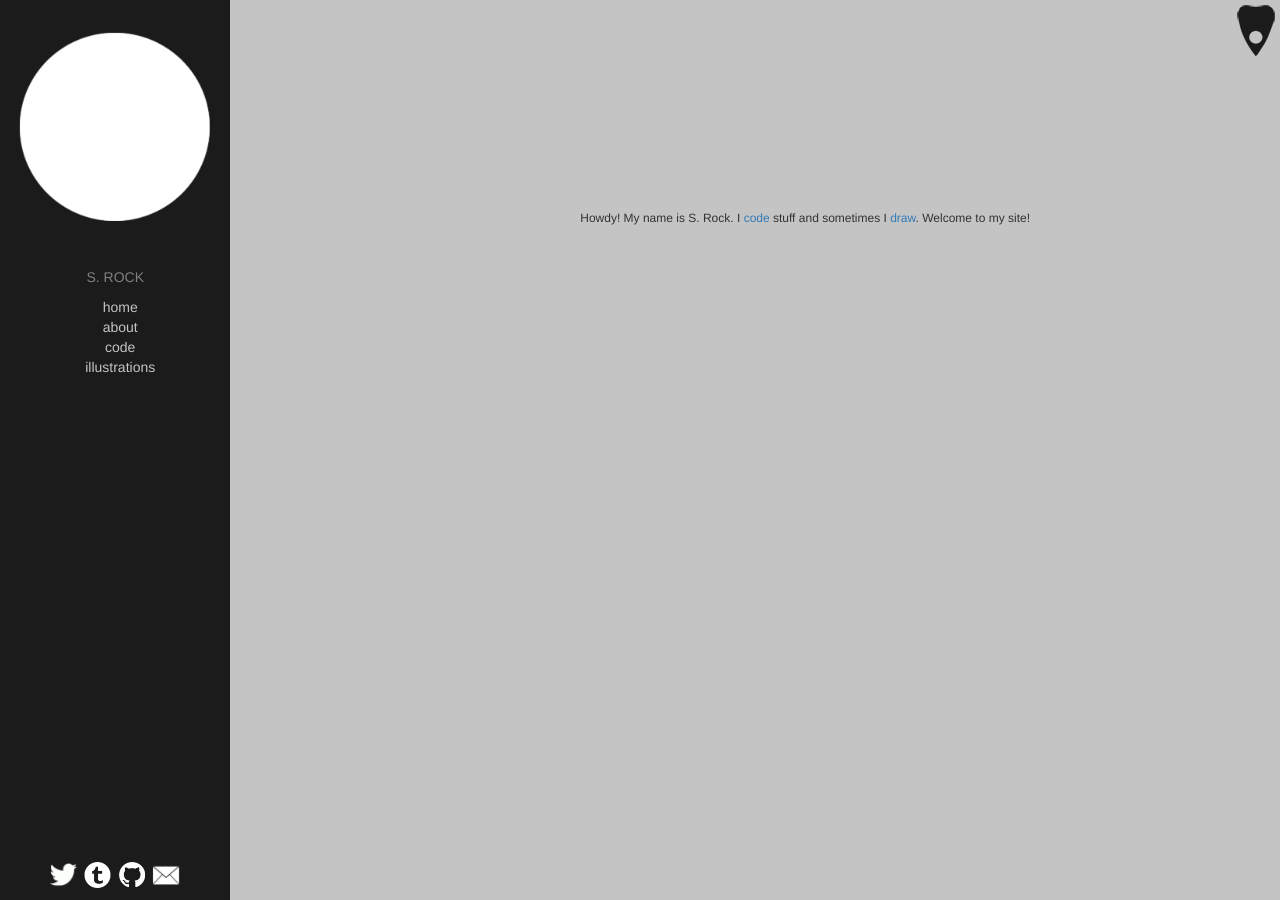
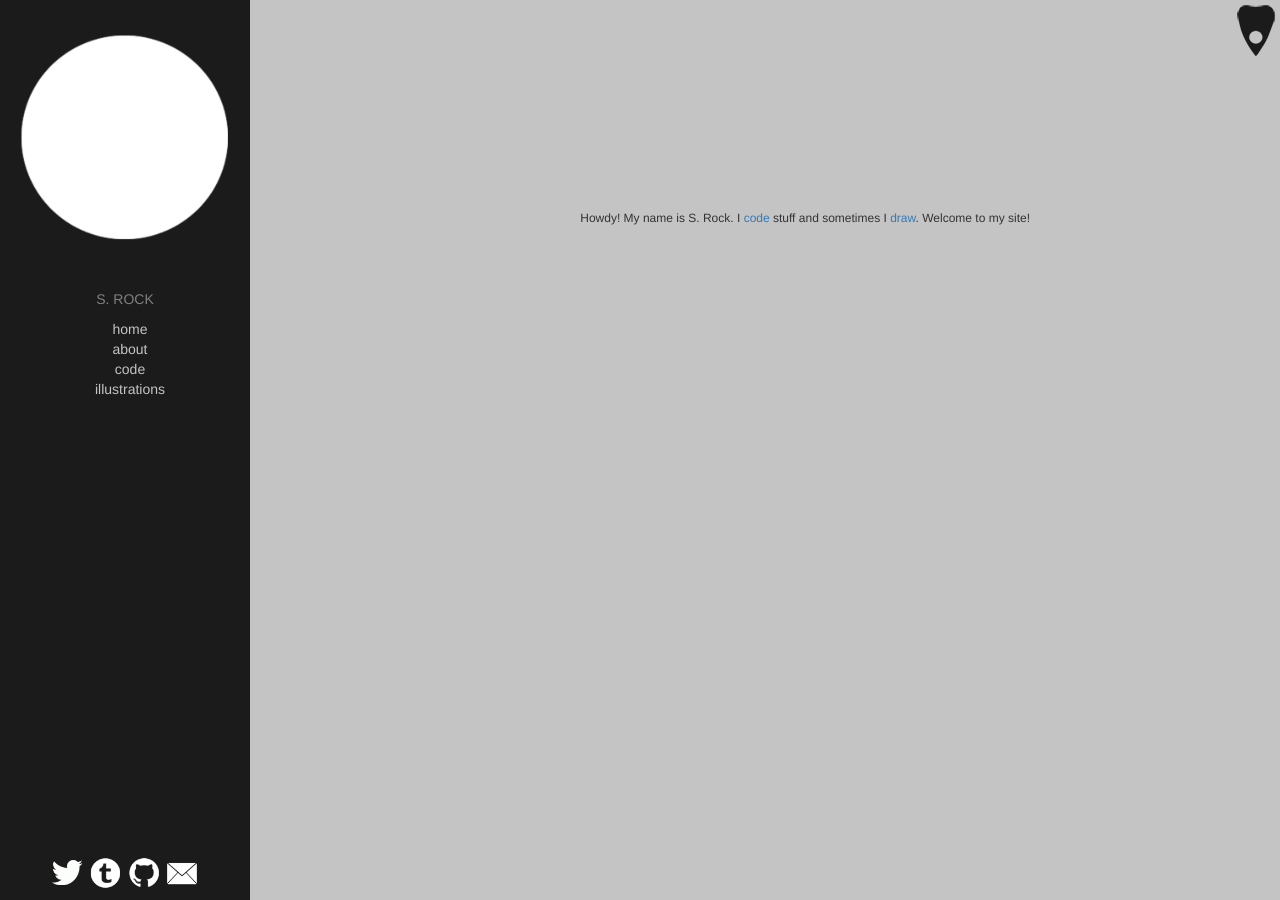
Before and after one commit to Revenir/revenir.github.io, a Jekyll site: the page built from index.html, in a window 1280 px wide. Built offline with Jekyll 4.4.1, drawn with Linux system fonts in a browser that asks for light colours.

Commit message:
Update main.css

```diff
--- a/css/main.css
+++ b/css/main.css
@@ -6,7 +6,7 @@ html{
       display: block;
       position:fixed;
       float: right;
-      width: 18%;
+      width: 250px;
       height: 100%;
       background-color:#1b1b1b;
       overflow: hidden;
@@ -38,7 +38,7 @@ html{
     display: block;
     position: relative;
     float: right;
-    margin-left: 30%;
+    margin-left: 150px;
     margin-top: 200px;
     margin-right: 250px;
     font-size: 12px;
```
